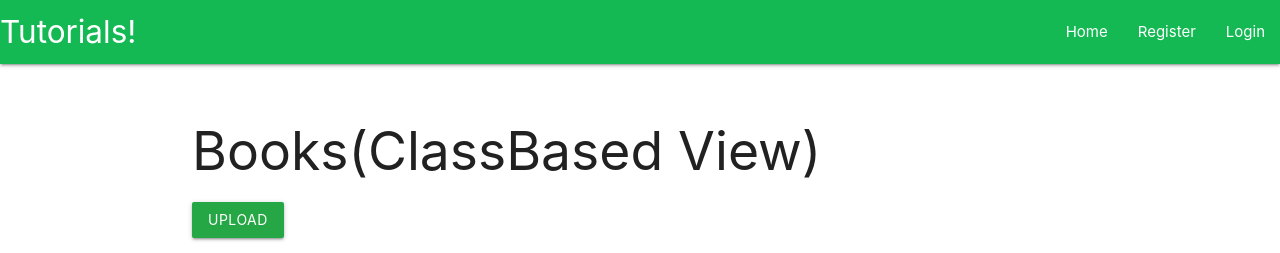
After one commit to oceanwavechina/python_programming, a Django app: page /class/books/ in a window 1280 px wide. The commit adds this page. Shown: the top 253 px of the page. Run offline with Django 3.2, Linux system fonts and the light colour scheme; data that the repository does not hold is empty.

Commit message:
添加了基于类的view的使用，以及django中通用view的查找和使用

```diff
--- a/mysite_django/main/templates/main/book_list.html
+++ b/mysite_django/main/templates/main/book_list.html
@@ -1,11 +1,13 @@
 {% extends 'main/header.html' %}
 
 {% block content %}
+
+    {% block content_header %}
     <h2>Books</h2>
-
     <p>
         <a href="{% url 'main:upload_book' %}" class="btn btn-primary">Upload</a>
     </p>
+    {% endblock %}
 
     <table class='table mb-0'>
         <thead>
--- /dev/null
+++ b/mysite_django/main/templates/main/class_book_list.html
@@ -0,0 +1,8 @@
+{% extends 'main/book_list.html' %}
+
+{% block content_header %}
+    <h2>Books(ClassBased View)</h2>
+    <p>
+        <a href="{% url 'main:class_upload_book' %}" class="btn btn-primary">Upload</a>
+    </p>
+{% endblock %}
--- a/mysite_django/main/urls.py
+++ b/mysite_django/main/urls.py
@@ -29,4 +29,7 @@ urlpatterns = [
     path('upload/', views.upload, name='upload'),
     path('books/', views.book_list, name='book_list'),
     path('books/upload', views.upload_book, name='upload_book'),
+
+    path('class/books/', views.BookList.as_view(), name='class_book_list'),
+    path('class/books/upload', views.UploadBookView.as_view(), name='class_upload_book'),
 ]
--- a/mysite_django/main/views.py
+++ b/mysite_django/main/views.py
@@ -6,6 +6,8 @@ from django.contrib.auth import login, logout, authenticate
 from django.contrib import messages
 from .forms import NewUserForm, BookForm
 from django.core.files.storage import FileSystemStorage
+from django.views.generic import ListView, CreateView
+from django.urls import reverse_lazy
 
 def single_slug(request, single_slug):
     categories = [c.category_slug for c in TutorialCategory.objects.all()]
@@ -116,3 +118,18 @@ def upload_book(request):
     else:
         form = BookForm()
     return render(request, 'main/upload_book.html', {'form':form})
+
+# class-based views
+# http://ccbv.co.uk/
+class BookList(ListView):
+    model = Book
+    template_name = 'main/class_book_list.html'
+    context_object_name = 'books' #传给template的名字
+
+class UploadBookView(CreateView):
+    model = Book
+    # fields = ('title', 'author', 'pdf', 'cover')
+    # fields = ('title', 'author', 'pdf')
+    success_url = reverse_lazy('main:class_book_list')
+    template_name = 'main/upload_book.html'
+    form_class = BookForm
```
Also changed, not shown: mysite_django/media/books/covers/avatar.png (deleted), 7 other files.
